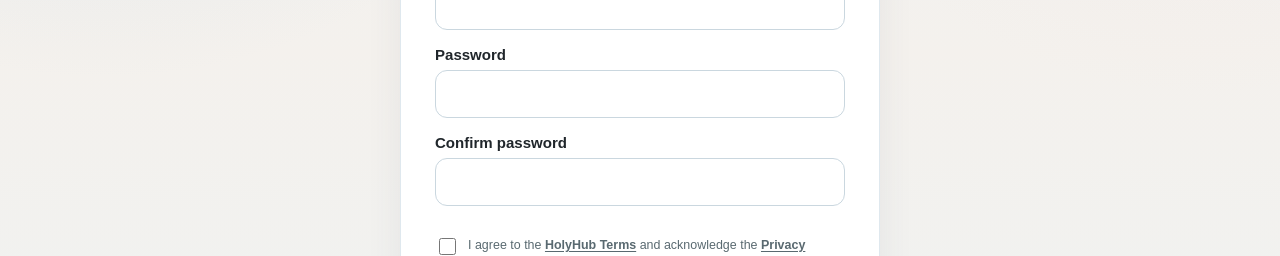
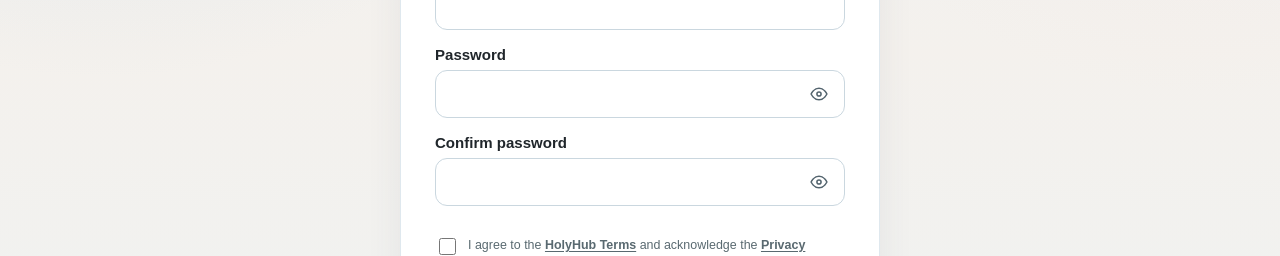
Before and after one commit to officialholyhub-star/holyhub-mvp, a Next.js app: page /auth/signup in a window 1280 px wide. Shown: the part 487-743 px from the top of the page. Built offline with nearby package versions, Linux system fonts and the light colour scheme; no server answers.

Commit message:
Add password visibility and lister account logo

```diff
--- a/app/account/page.tsx
+++ b/app/account/page.tsx
@@ -1,6 +1,7 @@
 import { updateEmail, updateProfile } from "./actions";
 import { requireUser } from "@/lib/auth/require-user";
 import Image from "next/image";
+import { AccountListerBrand } from "@/components/account-lister-brand";
 import Link from "next/link";
 
 export const dynamic = "force-dynamic";
@@ -16,12 +17,16 @@ export default async function AccountPage({ searchParams }: { searchParams: Prom
   ]);
 
   const isLister = roles?.some(({ role }) => role === "lister") ?? false;
+  const { data: storefront } = isLister
+    ? await supabase.from("lister_storefronts").select("business_name, logo_url").eq("user_id", user.id).maybeSingle()
+    : { data: null };
 
   return (
     <section className="customer-space">
       <div className="customer-welcome">
         <div className="customer-welcome-copy">
           <p className="eyebrow">Your HolyHub space</p>
+          {storefront && <AccountListerBrand businessName={storefront.business_name} logoUrl={storefront.logo_url} />}
           <h1>Welcome back{profile?.full_name ? `, ${profile.full_name.split(" ")[0]}` : ""}.</h1>
           <p className="lead">A place to find good things, from people and brands you can believe in.</p>
           <div className="button-row">
--- a/app/auth/login/page.tsx
+++ b/app/auth/login/page.tsx
@@ -1,5 +1,6 @@
 import Link from "next/link";
 import { login } from "@/app/auth/actions";
+import { PasswordInput } from "@/components/password-input";
 
 export default async function LoginPage({ searchParams }: { searchParams: Promise<{ error?: string; message?: string }> }) {
   const params = await searchParams;
@@ -19,7 +20,7 @@ export default async function LoginPage({ searchParams }: { searchParams: Promis
           </div>
           <div className="field">
             <label htmlFor="password">Password</label>
-            <input id="password" name="password" type="password" autoComplete="current-password" required />
+            <PasswordInput id="password" name="password" autoComplete="current-password" required />
           </div>
           <button className="button button-primary" type="submit">Log in</button>
         </form>
--- a/app/auth/reset-password/page.tsx
+++ b/app/auth/reset-password/page.tsx
@@ -1,6 +1,7 @@
 import { redirect } from "next/navigation";
 import { createClient } from "@/lib/supabase/server";
 import { updatePassword } from "@/app/auth/actions";
+import { PasswordInput } from "@/components/password-input";
 
 export default async function ResetPasswordPage({ searchParams }: { searchParams: Promise<{ error?: string }> }) {
   const params = await searchParams;
@@ -19,11 +20,11 @@ export default async function ResetPasswordPage({ searchParams }: { searchParams
         <form className="form" action={updatePassword}>
           <div className="field">
             <label htmlFor="password">New password</label>
-            <input id="password" name="password" type="password" autoComplete="new-password" minLength={8} required />
+            <PasswordInput id="password" name="password" autoComplete="new-password" minLength={8} required />
           </div>
           <div className="field">
             <label htmlFor="confirm_password">Confirm new password</label>
-            <input id="confirm_password" name="confirm_password" type="password" autoComplete="new-password" minLength={8} required />
+            <PasswordInput id="confirm_password" name="confirm_password" autoComplete="new-password" minLength={8} required />
           </div>
           <button className="button button-primary" type="submit">Update password</button>
         </form>
--- a/app/auth/signup/page.tsx
+++ b/app/auth/signup/page.tsx
@@ -1,5 +1,6 @@
 import Link from "next/link";
 import { signup } from "@/app/auth/actions";
+import { PasswordInput } from "@/components/password-input";
 
 export default async function SignupPage({ searchParams }: { searchParams: Promise<{ error?: string }> }) {
   const params = await searchParams;
@@ -22,11 +23,11 @@ export default async function SignupPage({ searchParams }: { searchParams: Promi
           </div>
           <div className="field">
             <label htmlFor="password">Password</label>
-            <input id="password" name="password" type="password" autoComplete="new-password" minLength={8} required />
+            <PasswordInput id="password" name="password" autoComplete="new-password" minLength={8} required />
           </div>
           <div className="field">
             <label htmlFor="confirm_password">Confirm password</label>
-            <input id="confirm_password" name="confirm_password" type="password" autoComplete="new-password" minLength={8} required />
+            <PasswordInput id="confirm_password" name="confirm_password" autoComplete="new-password" minLength={8} required />
           </div>
           <label className="terms-consent">
             <input type="checkbox" name="accept_terms" required />
--- /dev/null
+++ b/components/password-input.module.css
@@ -0,0 +1,27 @@
+.control {
+  position: relative;
+  display: block;
+  width: 100%;
+}
+
+.input { padding-right: 56px !important; }
+
+.toggle {
+  position: absolute;
+  top: 50%;
+  right: 4px;
+  display: grid;
+  width: 44px;
+  height: 44px;
+  place-items: center;
+  transform: translateY(-50%);
+  border: 0;
+  border-radius: 10px;
+  background: transparent;
+  color: #52636d;
+  cursor: pointer;
+  touch-action: manipulation;
+}
+
+.toggle:hover { background: rgba(150, 181, 205, .16); color: #344651; }
+.toggle svg { width: 20px; height: 20px; fill: none; stroke: currentColor; stroke-linecap: round; stroke-linejoin: round; stroke-width: 1.8; }
--- /dev/null
+++ b/components/password-input.tsx
@@ -0,0 +1,52 @@
+"use client";
+
+import { useState } from "react";
+import styles from "./password-input.module.css";
+
+type PasswordInputProps = {
+  id: string;
+  name: string;
+  autoComplete: string;
+  minLength?: number;
+  required?: boolean;
+};
+
+export function PasswordInput({ id, name, autoComplete, minLength, required }: PasswordInputProps) {
+  const [visible, setVisible] = useState(false);
+
+  return (
+    <span className={styles.control}>
+      <input
+        id={id}
+        name={name}
+        type={visible ? "text" : "password"}
+        autoComplete={autoComplete}
+        minLength={minLength}
+        required={required}
+        className={styles.input}
+      />
+      <button
+        className={styles.toggle}
+        type="button"
+        aria-label={visible ? "Hide password" : "Show password"}
+        aria-controls={id}
+        onClick={() => setVisible((current) => !current)}
+      >
+        <svg viewBox="0 0 24 24" aria-hidden="true" focusable="false">
+          {visible ? (
+            <>
+              <path d="M3 3l18 18" />
+              <path d="M10.6 10.6a2 2 0 002.8 2.8" />
+              <path d="M9.9 5.2A10.8 10.8 0 0112 5c5 0 8.5 4.2 9.5 6-.4.8-1.3 2-2.6 3.1M6.2 6.2C3.9 7.6 2.7 9.7 2.5 11c.7 1.3 4.1 8 9.5 8 1.1 0 2.1-.2 3-.6" />
+            </>
+          ) : (
+            <>
+              <path d="M2.5 12s3.5-7 9.5-7 9.5 7 9.5 7-3.5 7-9.5 7-9.5-7-9.5-7Z" />
+              <circle cx="12" cy="12" r="2.5" />
+            </>
+          )}
+        </svg>
+      </button>
+    </span>
+  );
+}
```
Also changed, not shown: components/account-lister-brand.module.css (added, +14 -0 lines), components/account-lister-brand.tsx (added, +28 -0 lines).
